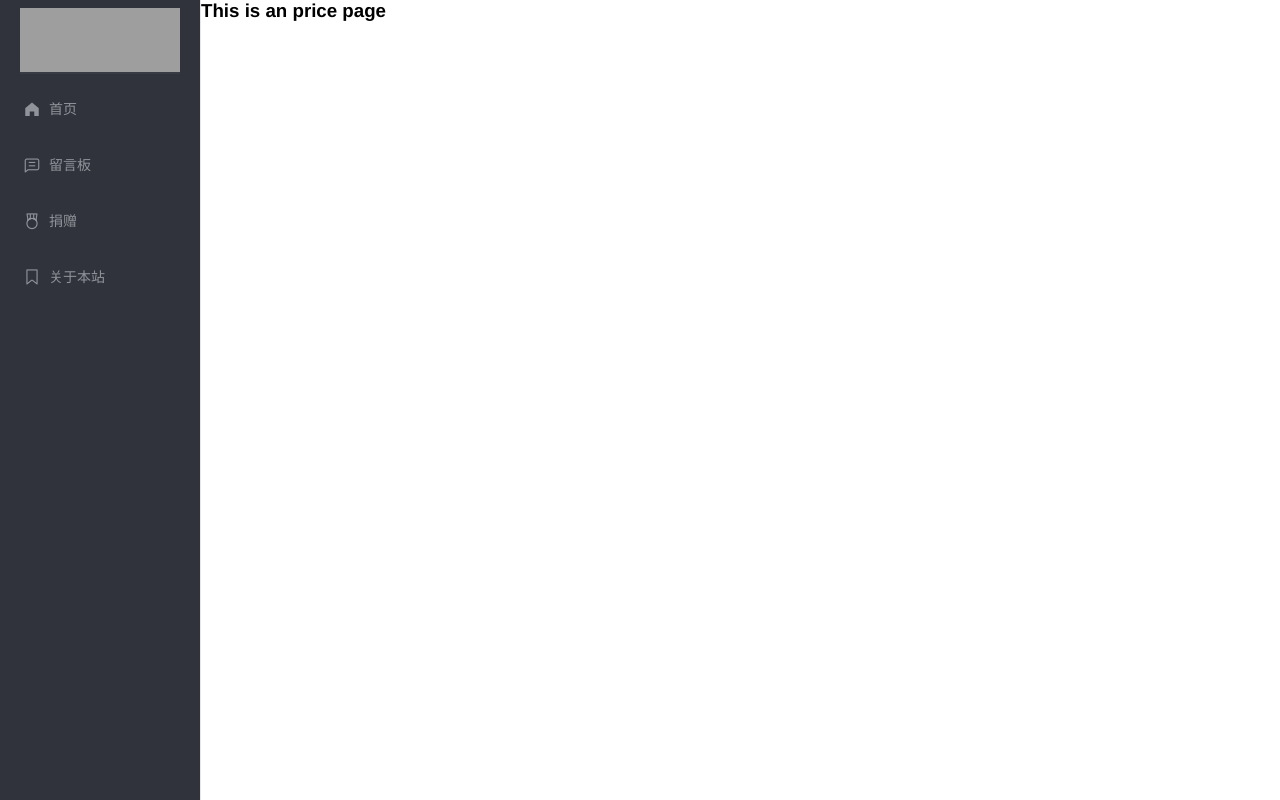
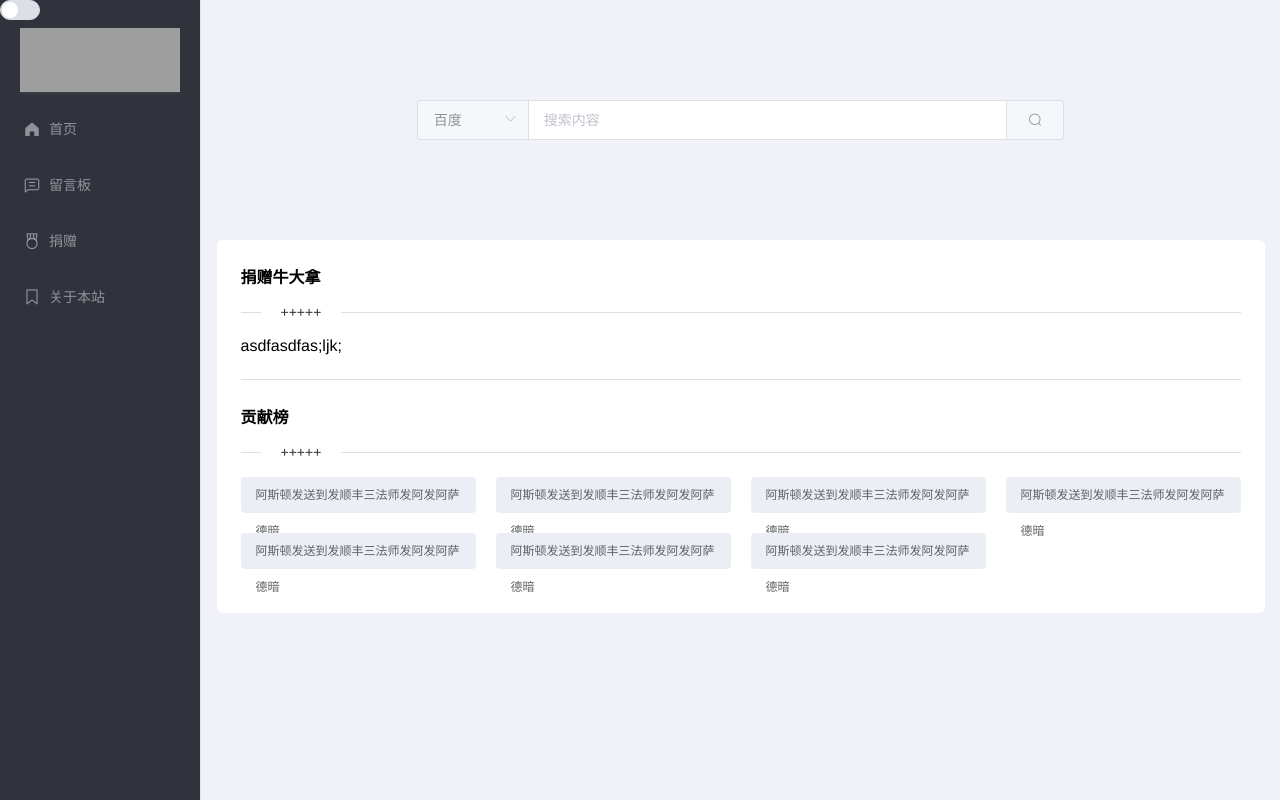
Before and after one commit to 1694776955/WebsiteNav, a Vue app: page /price in a window 1280 px wide. Built offline with nearby package versions, Linux system fonts and the light colour scheme; grey boxes are pictures that could not be loaded.

Commit message:
price布局

```diff
--- a/src/App.vue
+++ b/src/App.vue
@@ -3,7 +3,7 @@
     <el-container>
       <el-aside width="auto">
 
-        <!-- <el-switch v-model="isCollapse"></el-switch> -->
+        <el-switch v-model="isCollapse"></el-switch>
         <!-- logo -->
         <div class="leftlogo" id="leftLogo" v-if="!isCollapse">
           <div id="leftlogo_one" style="padding:0px 20px">
@@ -119,6 +119,7 @@ export default {
 .el-scrollbar .el-scrollbar__wrap {overflow-x: hidden;}
 .el-container{
   height: 100%;
+  background-color: #F1F2F9
 }
 .leftlogo{
   width: 200px;
--- a/src/main.js
+++ b/src/main.js
@@ -5,7 +5,9 @@ import router from './router'
 import store from './store'
 import './plugins/element.js'
 
+
 Vue.config.productionTip = false
+
 router.beforeEach((to, from, next) => {
   /* 路由发生变化修改页面title */
   if (to.meta.title) {
--- a/src/views/Home.vue
+++ b/src/views/Home.vue
@@ -32,7 +32,6 @@ export default {
 .home
   width: 100%
   height: 100%
-  background-color: #F1F2F9
   .stingButton
     width: 80%
     margin: 0 auto
--- a/src/views/Price.vue
+++ b/src/views/Price.vue
@@ -1,5 +1,75 @@
 <template>
-    <div>
-        <h1>This is an price page</h1>
+  <div class="price">
+      <Search></Search>
+
+    <div class="pricebox">
+        <div class="priceTitle">
+            <h4 >捐赠牛大拿</h4>
+            <el-divider content-position="left">+++++</el-divider>
+            <div class="">
+                asdfasdfas;ljk;
+            </div>
+            <el-divider content-position="left"></el-divider>
+        </div>
+        <div class="priceComont">
+
+        </div>
+        <div class="priceList">
+             <h4>贡献榜</h4>
+            <el-divider content-position="left">+++++</el-divider>
+            <div>
+                <el-row :gutter="20">
+                    <el-col :span="6"><div class="grid-content"><div class="grid-content-margin">阿斯顿发送到发顺丰三法师发阿发阿萨德暗</div></div></el-col>
+                    <el-col :span="6"><div class="grid-content"><div class="grid-content-margin">阿斯顿发送到发顺丰三法师发阿发阿萨德暗</div></div></el-col>
+                    <el-col :span="6"><div class="grid-content"><div class="grid-content-margin">阿斯顿发送到发顺丰三法师发阿发阿萨德暗</div></div></el-col>
+                    <el-col :span="6"><div class="grid-content"><div class="grid-content-margin">阿斯顿发送到发顺丰三法师发阿发阿萨德暗</div></div></el-col>
+                    <el-col :span="6"><div class="grid-content"><div class="grid-content-margin">阿斯顿发送到发顺丰三法师发阿发阿萨德暗</div></div></el-col>
+                    <el-col :span="6"><div class="grid-content"><div class="grid-content-margin">阿斯顿发送到发顺丰三法师发阿发阿萨德暗</div></div></el-col>
+                    <el-col :span="6"><div class="grid-content"><div class="grid-content-margin">阿斯顿发送到发顺丰三法师发阿发阿萨德暗</div></div></el-col>
+                </el-row>
+            </div>
+        </div>
     </div>
+  </div>
 </template>
+<script>
+import Search from '@/components/Search.vue'
+export default {
+    components: {
+    Search
+  }
+}
+</script>
+<style lang="sass">
+.price
+    width: 100%
+    .pricebox
+        background-color: red
+        border-radius: 6px
+        background-color: #fff
+        padding: 24px 24px
+        @media screen and (max-width: 1300px)
+            width: 1000px;
+            margin: 0 auto
+        @media screen and (min-width: 1300px)
+            width: 1200px;
+            margin: 0 auto
+        @media screen and (min-width: 1920px)
+            width: 1400px;
+            margin: 0 auto
+        @media screen and (min-width: 2000px)
+            width: 1600px;
+            margin: 0 auto
+.el-col
+    border-radius: 4px;
+    margin-bottom: 20px
+    .grid-content
+        border-radius: 4px
+        max-height: 36px
+        background: #EBEEF5
+        font-size: 12px
+        line-height: 36px
+        .grid-content-margin
+            margin: 0 15px
+            color: #606266
+</style>
```
Also changed, not shown: src/assets/css/sass.scss (added), 1 other file (tests, documents, lock files or other folders).
